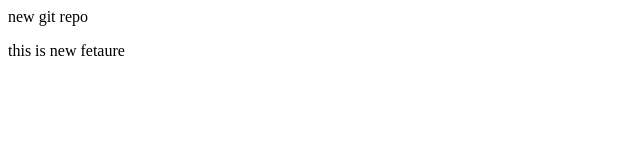
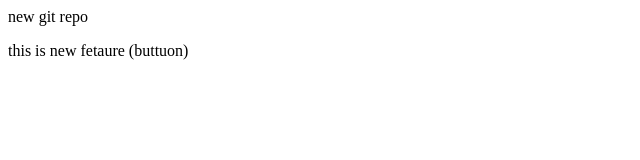
Before and after one commit to nikrandive/Localrepo, a plain HTML site: page index.html in a window 1280 px wide. Shown: the full height of the page, 0-640 px from the left. Drawn offline with Linux system fonts and the light colour scheme.

Commit message:
Add buttuon

```diff
--- a/index.html
+++ b/index.html
@@ -1,2 +1,2 @@
 <p>new git repo</p>
-<p>this is new fetaure</p>
+<p>this is new fetaure (buttuon)</p>
```
